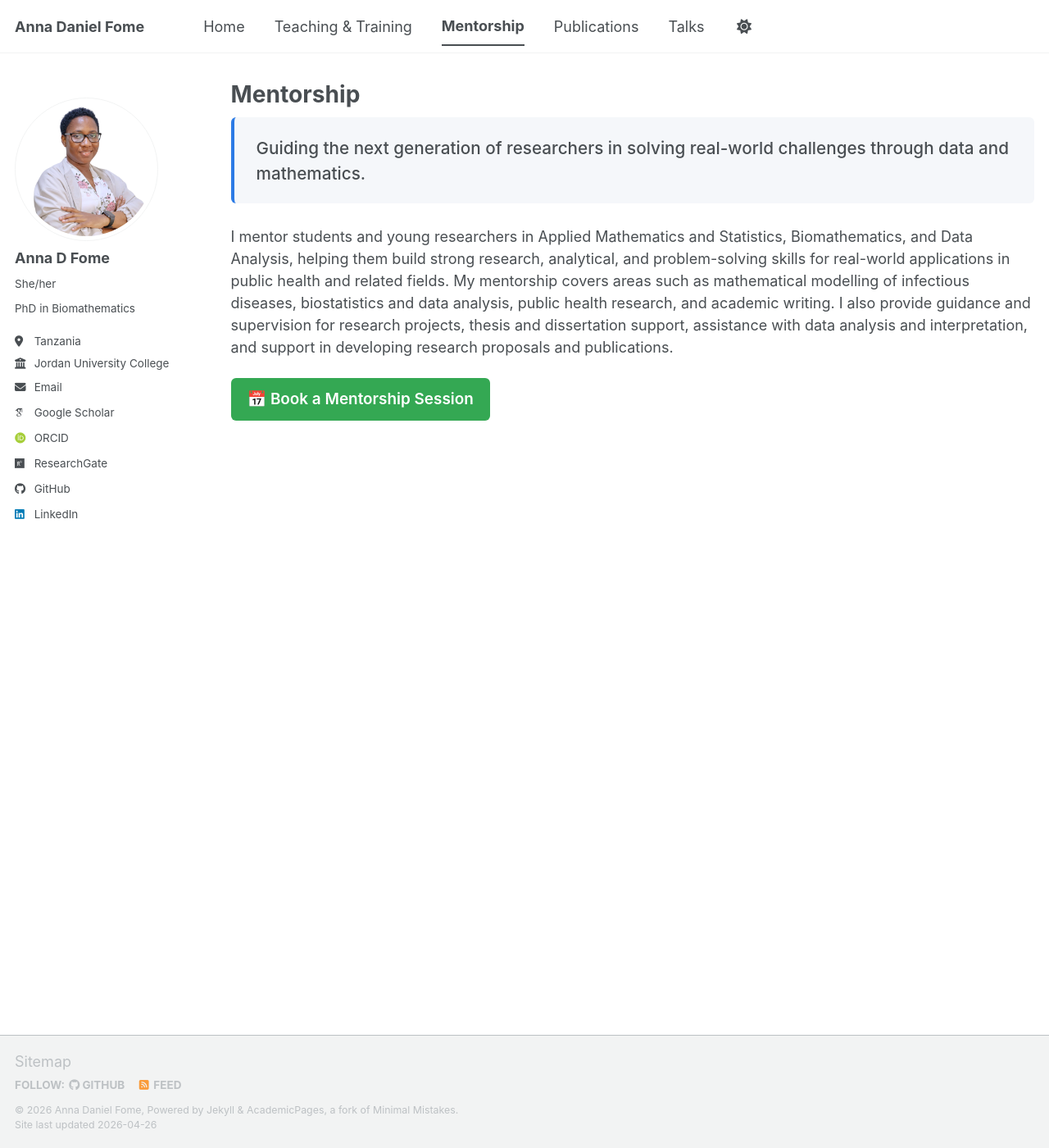
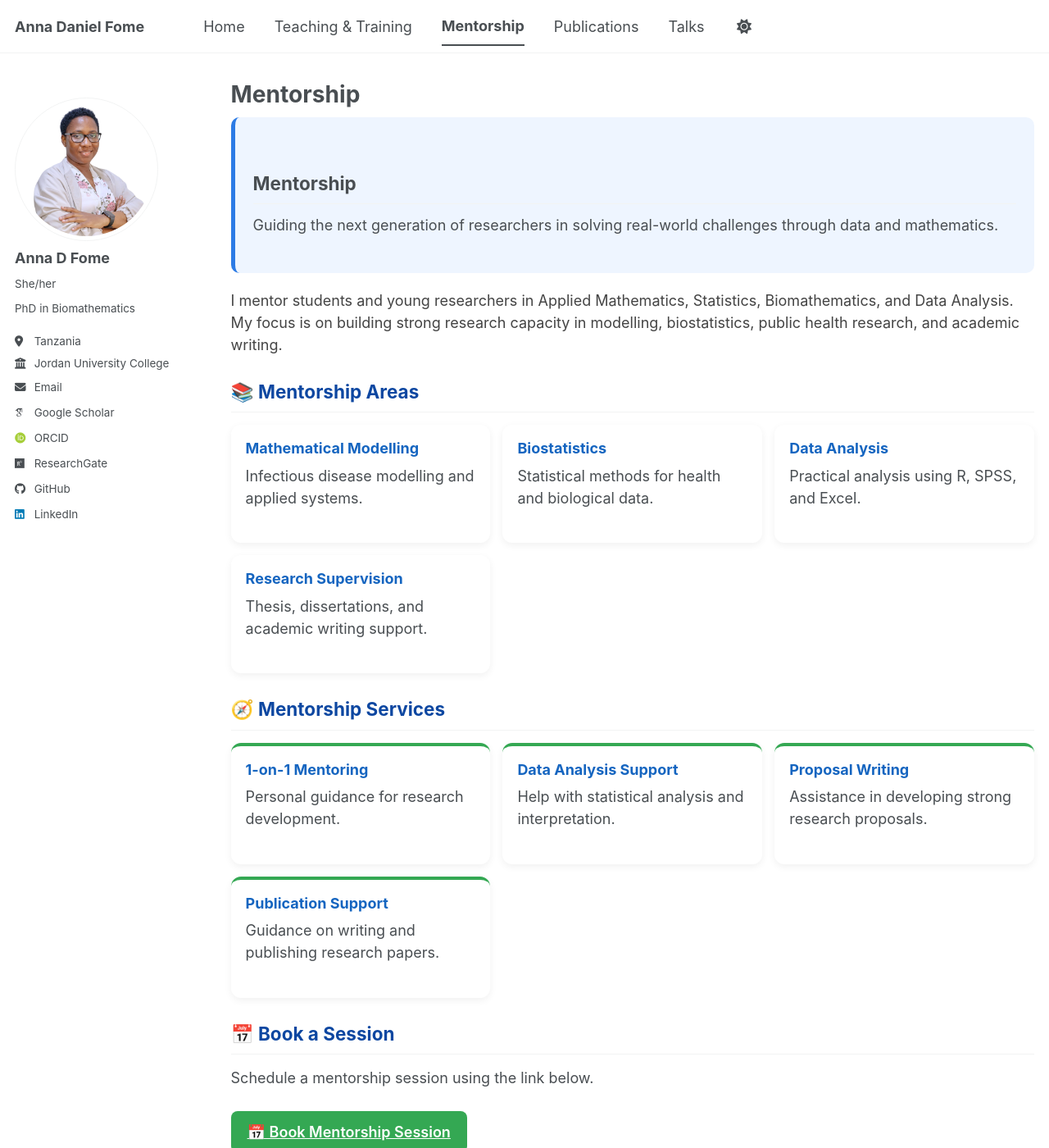
Before and after one commit to FomeA/FomeA.github.io, a Jekyll site: the page built from _pages/mentorship.html, in a window 1280 px wide and 1400 px high. Shown: the whole window at 82% size. Built offline with Jekyll 4.4.1, drawn with Linux system fonts in a browser that asks for light colours; some web fonts are replaced; a script bundle is joined from its source files by our own code; library files that are not in the unit come from our copies.

Commit message:
Update mentorship.html

```diff
--- a/_pages/mentorship.html
+++ b/_pages/mentorship.html
@@ -7,53 +7,148 @@ author_profile: true
 
 <div class="page__content">
 
-  <!-- Hero / Intro Section -->
-<div style="background-color: #f5f7fa; padding: 1.2em 1.5em; border-left: 4px solid #2c7be5; border-radius: 6px; margin-bottom: 1.5em;">
-  <p style="font-size: 1.15em; font-weight: 500; margin: 0;">
+<!-- HERO -->
+<section class="hero-box">
+  <h2>Mentorship</h2>
+  <p>
     Guiding the next generation of researchers in solving real-world challenges through data and mathematics.
   </p>
+</section>
+
+<!-- INTRO -->
+<p class="intro">
+I mentor students and young researchers in Applied Mathematics, Statistics, Biomathematics, and Data Analysis.
+My focus is on building strong research capacity in modelling, biostatistics, public health research, and academic writing.
+</p>
+
+<!-- AREAS -->
+<h2 class="section-title">📚 Mentorship Areas</h2>
+
+<div class="grid">
+
+<div class="card">
+  <h3>Mathematical Modelling</h3>
+  <p>Infectious disease modelling and applied systems.</p>
 </div>
 
-  <p>
-    I mentor students and young researchers in Applied Mathematics and Statistics, Biomathematics,
-    and Data Analysis, helping them build strong research, analytical, and problem-solving skills
-    for real-world applications in public health and related fields. My mentorship covers areas such
-    as mathematical modelling of infectious diseases, biostatistics and data analysis, public health
-    research, and academic writing. I also provide guidance and supervision for research projects,
-    thesis and dissertation support, assistance with data analysis and interpretation, and support
-    in developing research proposals and publications.
+<div class="card">
+  <h3>Biostatistics</h3>
+  <p>Statistical methods for health and biological data.</p>
+</div>
+
+<div class="card">
+  <h3>Data Analysis</h3>
+  <p>Practical analysis using R, SPSS, and Excel.</p>
+</div>
+
+<div class="card">
+  <h3>Research Supervision</h3>
+  <p>Thesis, dissertations, and academic writing support.</p>
+</div>
+
+</div>
+
+<!-- SERVICES -->
+<h2 class="section-title">🧭 Mentorship Services</h2>
+
+<div class="grid">
+
+<div class="card service">
+  <h3>1-on-1 Mentoring</h3>
+  <p>Personal guidance for research development.</p>
+</div>
+
+<div class="card service">
+  <h3>Data Analysis Support</h3>
+  <p>Help with statistical analysis and interpretation.</p>
+</div>
+
+<div class="card service">
+  <h3>Proposal Writing</h3>
+  <p>Assistance in developing strong research proposals.</p>
+</div>
+
+<div class="card service">
+  <h3>Publication Support</h3>
+  <p>Guidance on writing and publishing research papers.</p>
+</div>
+
+</div>
+
+<!-- BOOKING -->
+<h2 class="section-title">📅 Book a Session</h2>
+
+<p style="margin-bottom: 1.5em;">
+  Schedule a mentorship session using the link below.
 </p>
 
-    <!-- Booking Button -->
-<p style="margin-bottom: 2em;">
-  <a href="https://calendar.app.google/RF8rbheuphgiRurh6" target="_blank" style="
-    display: inline-block;
-    padding: 12px 20px;
-    background-color: #34a853;
-    color: #ffffff;
-    text-decoration: none;
-    border-radius: 6px;
-    font-weight: 600;
-    font-size: 1.05em;
-  ">
-    📅 Book a Mentorship Session
-  </a>
-</p>
-
-   <!-- Contact Button
-  <p style="margin-bottom: 2em;">
-    <a href="mailto:anna.fome@juco.ac.tz" style="
-      display: inline-block;
-      padding: 10px 18px;
-      background-color: #2a7ae2;
-      color: #ffffff;
-      text-decoration: none;
-      border-radius: 5px;
-      font-weight: 500;
-    ">
-      Contact for Mentorship
-    </a>
-  </p> -->
-
+<a class="book-btn" href="https://calendar.app.google/RF8rbheuphgiRurh6" target="_blank">
+📅 Book Mentorship Session
+</a>
 
 </div>
+
+<!-- STYLE -->
+<style>
+
+.hero-box{
+background:#eef5ff;
+padding:22px;
+border-radius:10px;
+border-left:5px solid #2c7be5;
+margin-bottom:20px;
+}
+
+.intro{
+margin-bottom:25px;
+color:#444;
+}
+
+.section-title{
+margin-top:30px;
+margin-bottom:15px;
+color:#0d47a1;
+}
+
+.grid{
+display:grid;
+grid-template-columns:repeat(auto-fit,minmax(240px,1fr));
+gap:15px;
+}
+
+.card{
+background:white;
+padding:18px;
+border-radius:12px;
+box-shadow:0 3px 10px rgba(0,0,0,.06);
+transition:.2s;
+}
+
+.card:hover{
+transform:translateY(-4px);
+}
+
+.card h3{
+margin-top:0;
+color:#1565c0;
+}
+
+.service{
+border-top:4px solid #34a853;
+}
+
+.book-btn{
+display:inline-block;
+padding:12px 20px;
+background:#34a853;
+color:white;
+text-decoration:none;
+border-radius:8px;
+font-weight:600;
+transition:.2s;
+}
+
+.book-btn:hover{
+background:#2c8c46;
+}
+</style>
```
